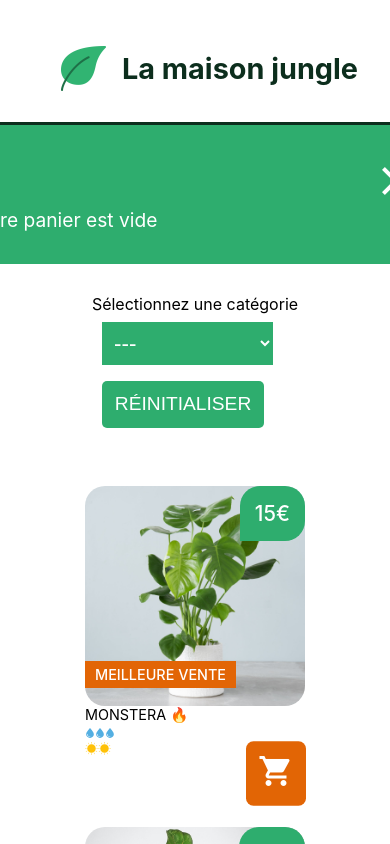
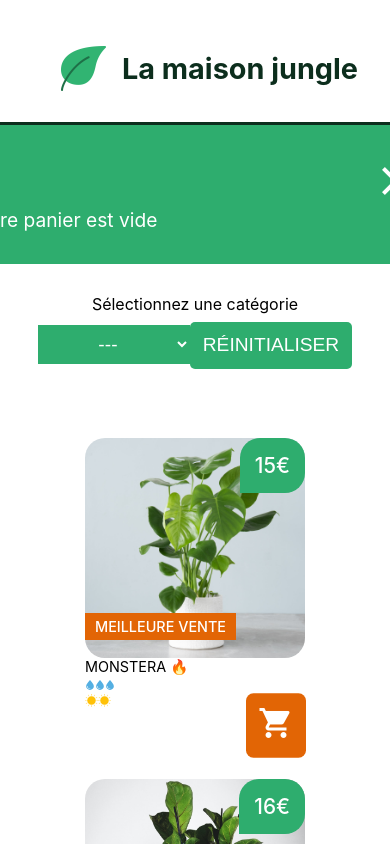
Before and after one commit to s-manguy/la-maison-jungle-by-sandrine-manguy, a React (Create React App) app: page / in a window 390 px wide. Shown: the top 844 px of the page. Built offline with nearby package versions, Linux system fonts and the light colour scheme.

Commit message:
Mobile layout : categories & footer

```diff
--- a/src/styles/Categories.css
+++ b/src/styles/Categories.css
@@ -20,21 +20,9 @@
 	background-color: #2ead6e;
 	color: white;
 	border: none;
-	/*color: #0c2e1d;*/
 	border-color: #0c2e1d;
 	border-width: 0.01rem;
 	font-size: 1rem;
-}
-
-@media screen and (max-width: 600px)  {
-	.lmj-categories-select {
-		display: block;
-		justify-content: center;
-		align-items: center;
-		margin-bottom: 1rem;
-		font-size: 1.4rem;
-		padding: 0.5rem;
-	}
 }
 
 .lmj-categories-button {
@@ -47,16 +35,6 @@
 	text-transform: uppercase;
 }
 
-@media screen and (max-width: 600px)  {
-	.lmj-categories-button {
-		display: flex;
-		justify-content: center;
-		align-items: center;
-		font-size: 1.2rem;
-		padding: 0.8rem;
-	}
-}
-
 .lmj-categories-button:hover {
 	background-color: #1E7047;
 	box-shadow: grey 0.2rem 0.2rem 0.2rem;
@@ -65,3 +43,28 @@
 .lmj-categories-button:active {
 	background-color: #e26505;
 }
+
+
+@media screen and (max-width: 600px)  {
+	.lmj-categories {
+		width: auto;
+	}
+
+	.lmj-categories-choice {
+		display: grid;
+		justify-content: center;
+	}
+
+	.lmj-categories-select {
+		margin-right: 0; /* cancel the desktop inline <select> margin */
+		margin-bottom: 1rem;
+		padding: 0.5rem;
+		font-size: 1.2rem;
+		text-align: center;
+	}
+
+	.lmj-categories-button {
+		padding: 0.8rem;
+		font-size: 1.2rem;
+	}
+}
--- a/src/styles/Footer.css
+++ b/src/styles/Footer.css
@@ -8,6 +8,7 @@
 	align-items: center;
 	font-weight: 700;
 	font-size: 1rem;
+	line-height: 1.5;
 }
 
 .lmj-footer-elem {
```
